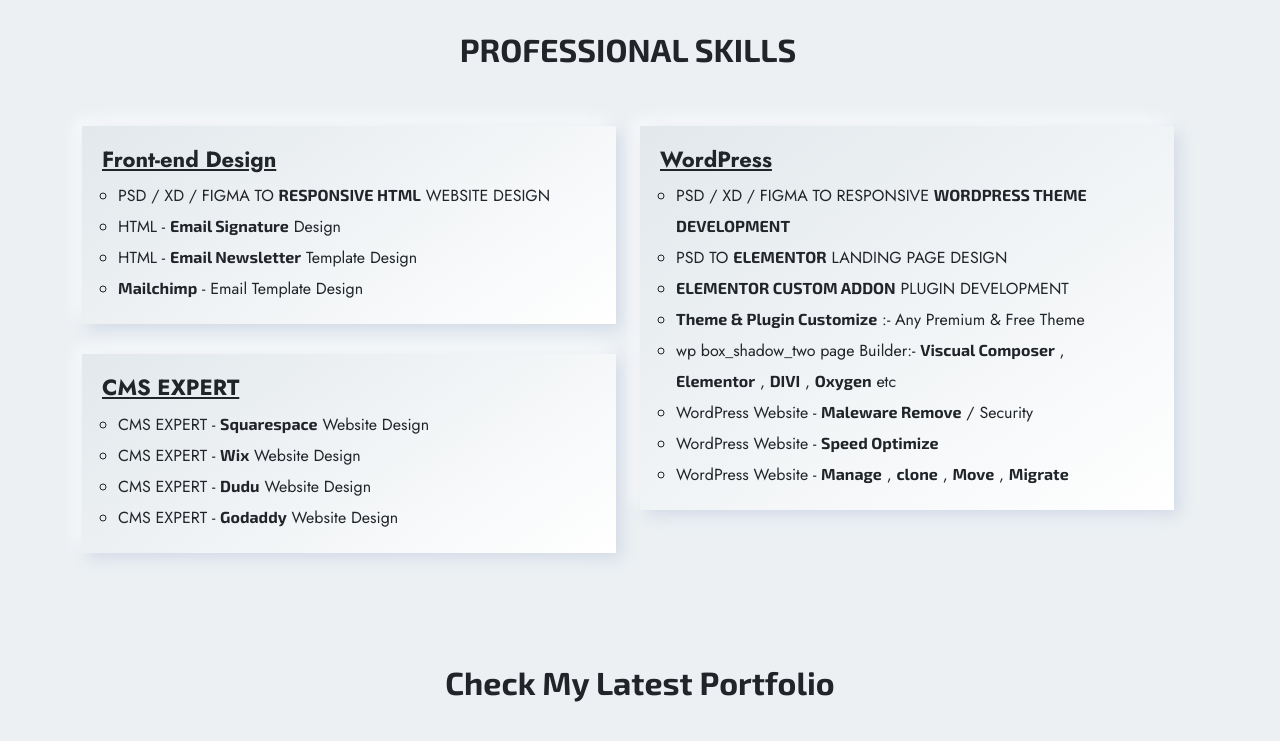
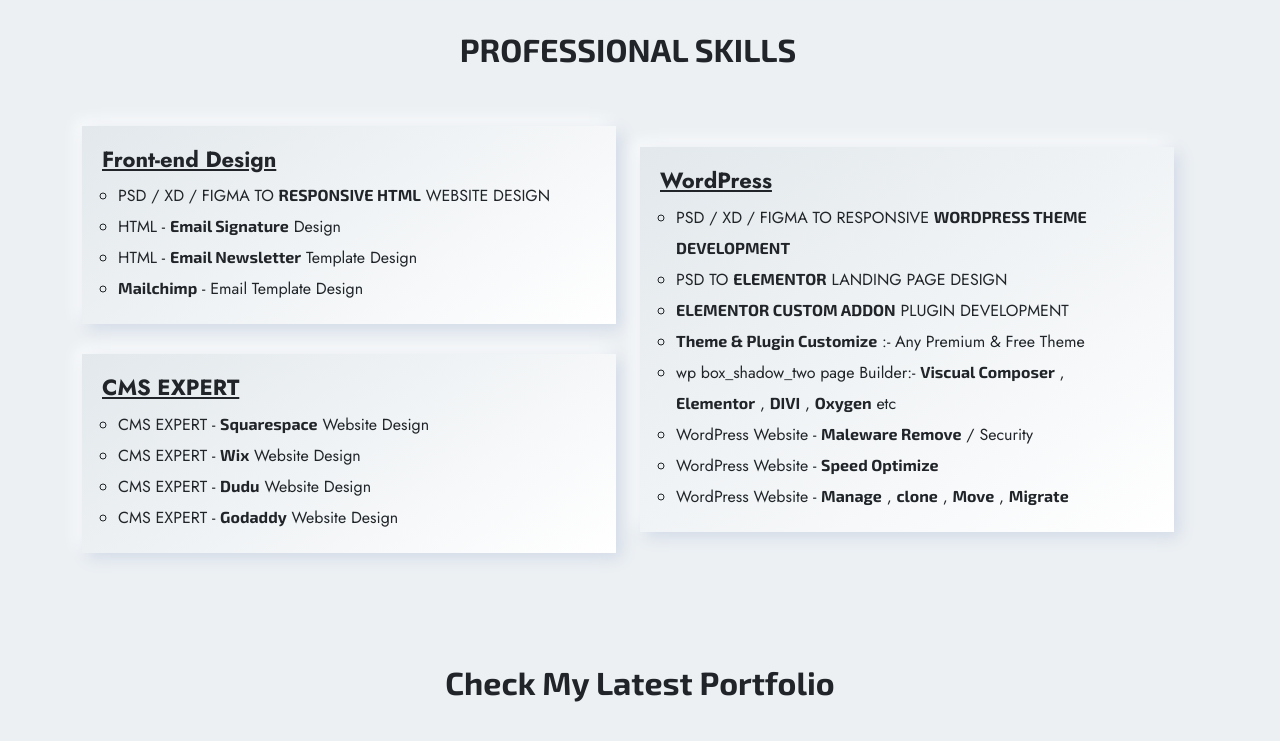
Before and after one commit to Ferdousnayeem/portfolio, a plain HTML site: page index.html in a window 1280 px wide. Shown: the part 1020-1761 px from the top of the page. Drawn offline with nearby package versions, Linux system fonts and the light colour scheme.

Commit message:
css updated

```diff
--- a/index.html
+++ b/index.html
@@ -193,7 +193,7 @@
                         </div>
                     </div>
 
-                    <div class="col-lg-6">
+                    <div class="col-lg-6 wordpress">
                         <div class="myskill box_shadow">
                             <h3> WordPress </h3>
                             <ul>
--- a/style.css
+++ b/style.css
@@ -206,6 +206,12 @@ span {
 
 .myskill ul li {
     line-height: 30px;
+}
+
+.wordpress{
+    display: flex;
+    justify-content: center;
+    align-items: center;
 }
 
 .mydetails.box_shadow h2 {
```
